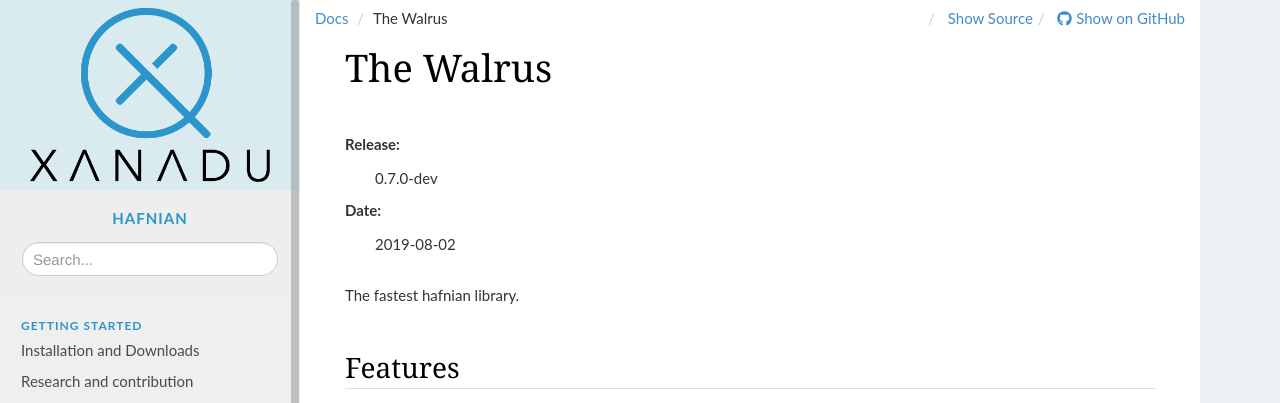
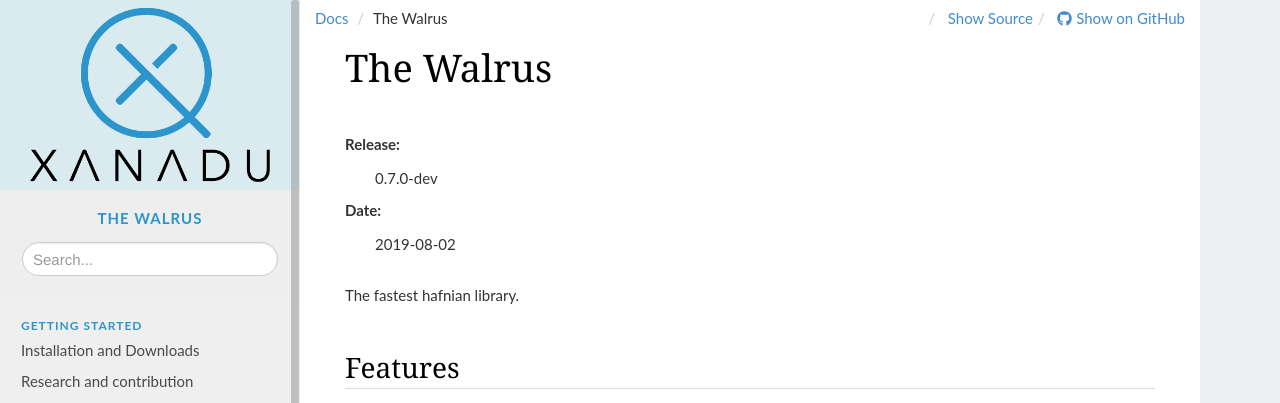
Before and after one commit to XanaduAI/thewalrus, a Sphinx documentation site: the page built from docs/index.rst, in a window 1280 px wide. Shown: the top 403 px of the page. Built offline with Sphinx 7.4.7, drawn with Linux system fonts in a browser that asks for light colours; nearby versions of some CDN libraries; pages that are not in the unit, such as notebooks, are missing from menus.

Commit message:
updated docs name

```diff
--- a/docs/xanadu_theme/searchbox.html
+++ b/docs/xanadu_theme/searchbox.html
@@ -5,7 +5,7 @@
     <a href="{{ homepage() }}">
       <div id="project-name">
         <!-- <img src="{{ pathto('_static/qmlt.png', 1) }}" width=100%></img> -->
-        <p style="font-size:22px;margin:0;padding:0;line-height:1;">HAFNIAN</p>
+        <p style="font-size:22px;margin:0;padding:0;line-height:1;">THE WALRUS</p>
       </div>
     </a>
     <div id="main-search">
```
